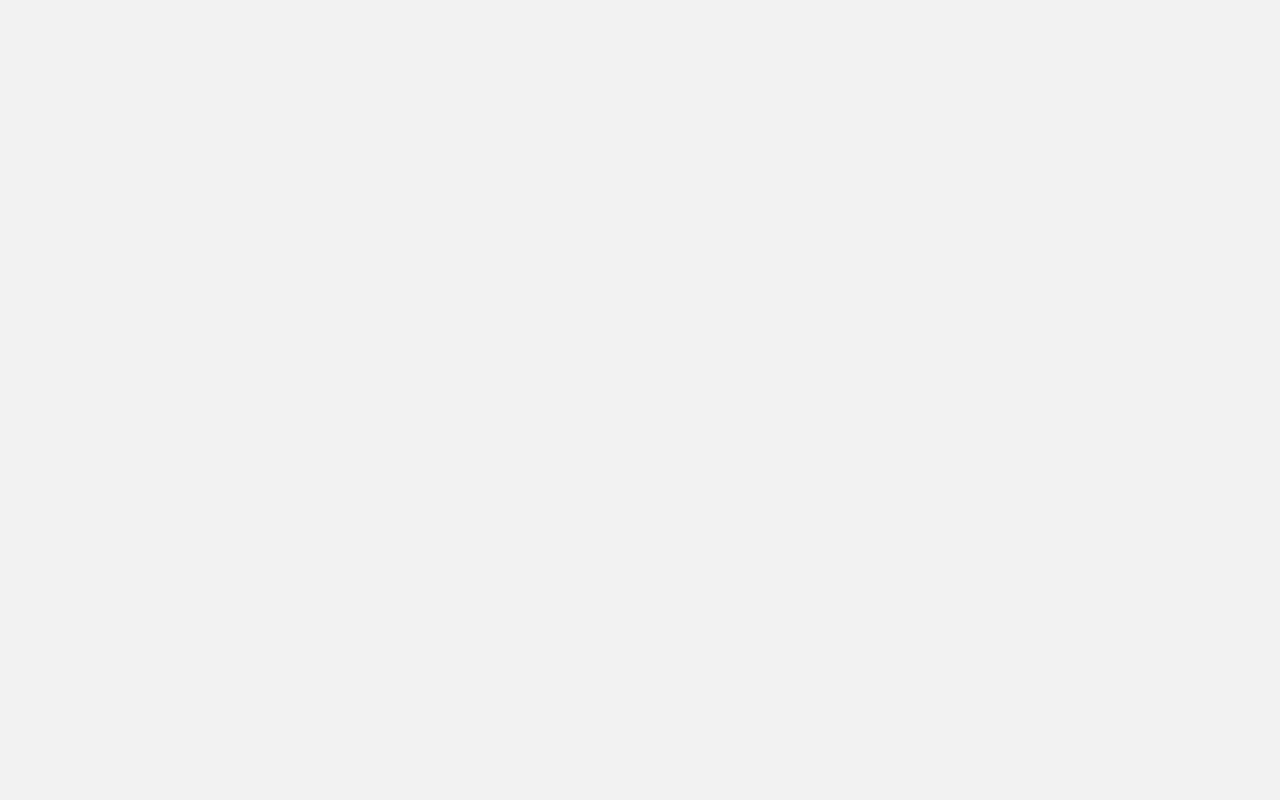
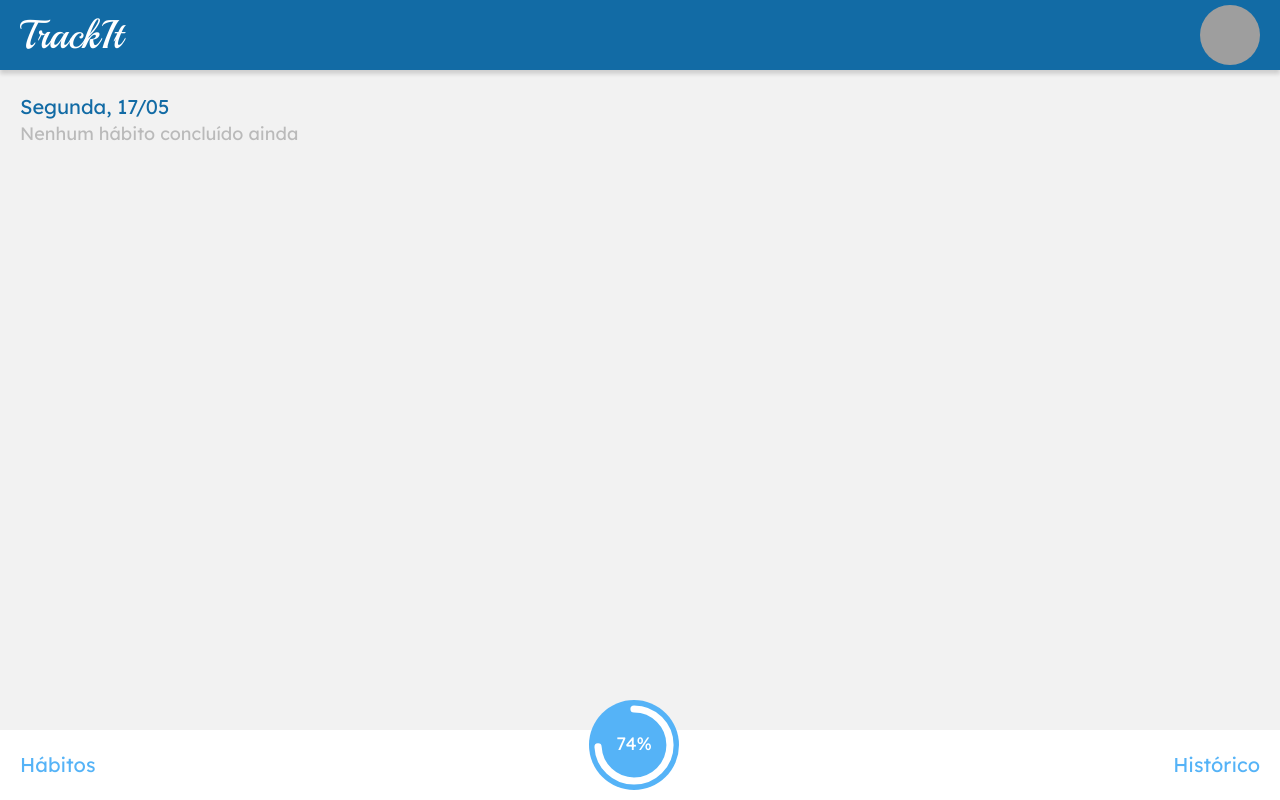
Before and after one commit to jumeneguete/TackIt, a JavaScript app: page /today in a window 1280 px wide. Built offline with nearby package versions, Linux system fonts and the light colour scheme; grey boxes are pictures that could not be loaded.

Commit message:
Layout Topo da página Hoje

```diff
--- a/src/components/App.js
+++ b/src/components/App.js
@@ -3,6 +3,9 @@ import { BrowserRouter, Switch, Route } from "react-router-dom";
 import Login from "./login_and_signup/Login";
 import SignUp from "./login_and_signup/SingUp";
 import Habits from "./habits/Habits";
+import Today from "./today/Today";
+import Header from "./Header";
+import Footer from "./Footer";
 
 
 export default function App() {
@@ -11,8 +14,8 @@ export default function App() {
         <>
             <GlobalStyle />
             <BrowserRouter>
+                <Header />
                 <Switch>
-
                     <Route path="/" exact>
                         <Login />
                     </Route>
@@ -22,7 +25,11 @@ export default function App() {
                     <Route path="/habits" exact>
                         <Habits />
                     </Route>
+                    <Route path="/today" exact>
+                        <Today />
+                    </Route>
                 </Switch>
+                <Footer />
             </BrowserRouter>
 
         </>
--- a/src/components/habits/Habits.js
+++ b/src/components/habits/Habits.js
@@ -9,18 +9,19 @@ import MessageHabits from "./MessageHabits";
 export default function Habits() {
     return (
         <Container>
-            <Header />
             <HeaderHabits />
+
             <MarginTop>
                 <AddHabitBox />
             </MarginTop>
+
             <MarginTop>
                 <HabitBox />
             </MarginTop>
+
             <MarginTop>
                 <MessageHabits />
             </MarginTop>
-            <Footer />
         </Container>
     );
 }
--- /dev/null
+++ b/src/components/today/HeaderToday.js
@@ -0,0 +1,35 @@
+import styled from "styled-components";
+
+export default function HeaderToday() {
+    return (
+        <HeaderStyles>
+            <h1>Segunda, 17/05</h1>
+            <p>Nenhum hábito concluído ainda</p>
+        </HeaderStyles>
+
+    );
+}
+
+const HeaderStyles = styled.div`
+    width: 100%;
+    height: 100px;
+    padding: 0 20px;
+    background-color: #f2f2f2;
+    display: flex;
+    flex-direction: column;
+    justify-content: center;
+    position: fixed;
+    top: 70px;
+    left:0;
+
+    h1 {
+        font-size: 20px;
+        color: #126BA5;
+        margin-bottom: 8px;;
+    }
+
+    p{
+        font-size: 18px;
+        color: #bababa;
+    }
+`;
--- /dev/null
+++ b/src/components/today/Today.js
@@ -0,0 +1,18 @@
+import styled from "styled-components";
+import HeaderToday from "./HeaderToday";
+
+export default function Today() {
+    return (
+        <Container>
+            <HeaderToday />
+        </Container>
+    );
+}
+
+const Container = styled.div`
+    margin-bottom: 140px;
+`;
+
+const MarginTop = styled.div`
+    margin-top: 180px;
+`;
```
